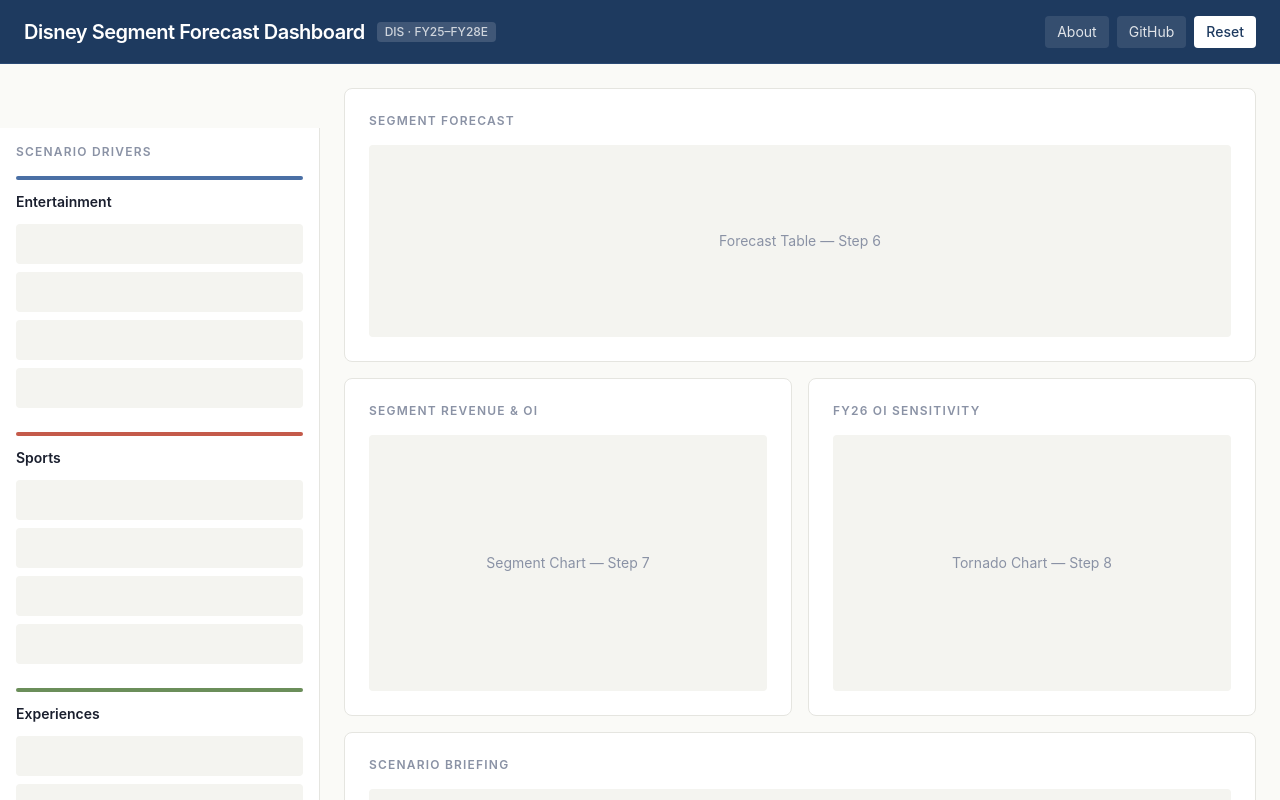
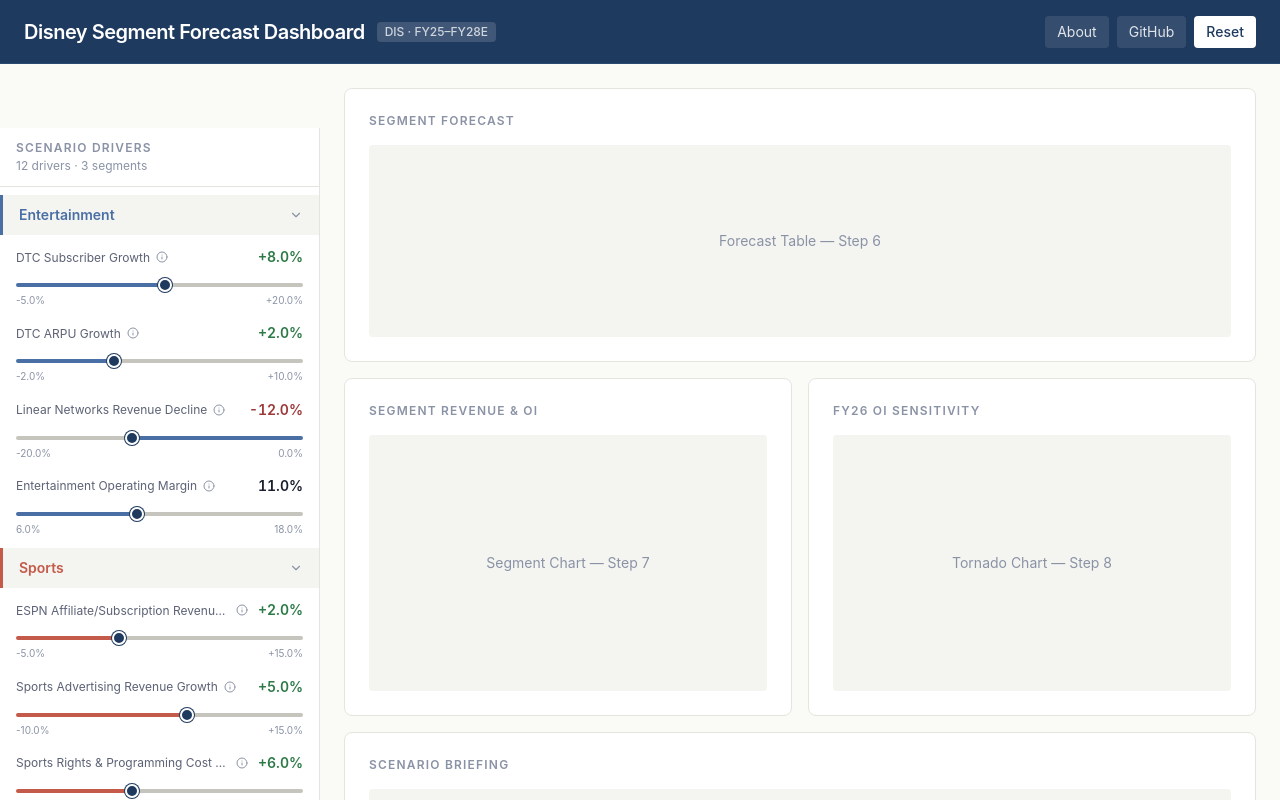
Before and after one commit to agustinecortez/disney-segment-dashboard, a Next.js app: page / in a window 1280 px wide. Shown: the top 800 px of the page. Built offline with nearby package versions, Linux system fonts and the light colour scheme.

Commit message:
Driver panel functional, state flows through to console

```diff
--- a/components/DriverPanel.tsx
+++ b/components/DriverPanel.tsx
@@ -1,56 +1,133 @@
 "use client";
 
-// Placeholder — full implementation in Step 5.
-// Renders a labeled left rail so the layout skeleton is visible.
-
-import { DriverValues } from "@/lib/disneyData";
+import { useState } from "react";
+import { ChevronDown, ChevronRight } from "lucide-react";
+import { DISNEY_CONFIG, DriverValues, SegmentBaseline } from "@/lib/disneyData";
+import DriverSlider from "./DriverSlider";
 
 interface DriverPanelProps {
   drivers: DriverValues;
   onChange: (id: string, value: number) => void;
 }
 
-export default function DriverPanel({ drivers: _drivers, onChange: _onChange }: DriverPanelProps) {
+const SEGMENT_COLORS: Record<string, string> = {
+  entertainment: "var(--color-entertainment)",
+  sports: "var(--color-sports)",
+  experiences: "var(--color-experiences)",
+};
+
+function SegmentSection({
+  segment,
+  drivers,
+  onChange,
+}: {
+  segment: SegmentBaseline;
+  drivers: DriverValues;
+  onChange: (id: string, value: number) => void;
+}) {
+  const [open, setOpen] = useState(true);
+  const accentColor = SEGMENT_COLORS[segment.key];
+
+  return (
+    <div className="mb-2">
+      {/* Section header */}
+      <button
+        onClick={() => setOpen((o) => !o)}
+        className="w-full flex items-center justify-between px-4 py-2.5 transition-colors"
+        style={{
+          borderLeft: `3px solid ${accentColor}`,
+          backgroundColor: open ? "var(--color-bg-subtle)" : "transparent",
+        }}
+        onMouseEnter={(e) =>
+          (e.currentTarget.style.backgroundColor = "var(--color-bg-subtle)")
+        }
+        onMouseLeave={(e) =>
+          (e.currentTarget.style.backgroundColor = open
+            ? "var(--color-bg-subtle)"
+            : "transparent")
+        }
+        aria-expanded={open}
+      >
+        <span
+          className="text-sm font-semibold"
+          style={{ color: accentColor }}
+        >
+          {segment.name}
+        </span>
+        <span style={{ color: "var(--color-text-tertiary)" }}>
+          {open ? <ChevronDown size={14} /> : <ChevronRight size={14} />}
+        </span>
+      </button>
+
+      {/* Sliders */}
+      {open && (
+        <div className="px-4 pt-3 pb-1">
+          {segment.drivers.map((driver) => (
+            <DriverSlider
+              key={driver.id}
+              driver={driver}
+              value={drivers[driver.id]}
+              onChange={onChange}
+              accentColor={accentColor}
+            />
+          ))}
+        </div>
+      )}
+    </div>
+  );
+}
+
+export default function DriverPanel({ drivers, onChange }: DriverPanelProps) {
   return (
     <aside
-      className="shrink-0 border-r overflow-y-auto"
+      className="h-full border-r flex flex-col"
       style={{
-        width: 320,
         borderColor: "var(--color-border)",
         backgroundColor: "var(--color-bg-card)",
       }}
     >
-      <div className="p-4">
+      {/* Panel header */}
+      <div
+        className="px-4 py-3 border-b flex-shrink-0"
+        style={{ borderColor: "var(--color-border)" }}
+      >
         <p
-          className="text-xs font-semibold uppercase tracking-widest mb-4"
+          className="text-xs font-semibold uppercase tracking-widest"
           style={{ color: "var(--color-text-tertiary)" }}
         >
           Scenario Drivers
         </p>
+        <p
+          className="text-xs mt-0.5"
+          style={{ color: "var(--color-text-tertiary)" }}
+        >
+          12 drivers · 3 segments
+        </p>
+      </div>
 
-        {/* Segment placeholders */}
-        {[
-          { label: "Entertainment", color: "var(--color-entertainment)", drivers: 4 },
-          { label: "Sports", color: "var(--color-sports)", drivers: 4 },
-          { label: "Experiences", color: "var(--color-experiences)", drivers: 4 },
-        ].map((seg) => (
-          <div key={seg.label} className="mb-6">
-            <div
-              className="h-1 w-full rounded-full mb-3"
-              style={{ backgroundColor: seg.color }}
-            />
-            <p className="font-semibold text-sm mb-3" style={{ color: "var(--color-text-primary)" }}>
-              {seg.label}
-            </p>
-            {Array.from({ length: seg.drivers }).map((_, i) => (
-              <div
-                key={i}
-                className="h-10 rounded mb-2"
-                style={{ backgroundColor: "var(--color-bg-subtle)" }}
-              />
-            ))}
-          </div>
+      {/* Segments */}
+      <div className="flex-1 overflow-y-auto py-2">
+        {DISNEY_CONFIG.segments.map((segment) => (
+          <SegmentSection
+            key={segment.key}
+            segment={segment}
+            drivers={drivers}
+            onChange={onChange}
+          />
         ))}
+      </div>
+
+      {/* Footer hint */}
+      <div
+        className="px-4 py-2.5 border-t flex-shrink-0"
+        style={{ borderColor: "var(--color-border)" }}
+      >
+        <p
+          className="text-xs leading-relaxed"
+          style={{ color: "var(--color-text-tertiary)" }}
+        >
+          Adjust sliders to model scenarios. Outputs update in real time.
+        </p>
       </div>
     </aside>
   );
--- /dev/null
+++ b/components/DriverSlider.tsx
@@ -0,0 +1,149 @@
+"use client";
+
+import { useState } from "react";
+import { Info } from "lucide-react";
+import { DriverDefinition } from "@/lib/disneyData";
+
+interface DriverSliderProps {
+  driver: DriverDefinition;
+  value: number;
+  onChange: (id: string, value: number) => void;
+  accentColor: string;
+}
+
+export default function DriverSlider({
+  driver,
+  value,
+  onChange,
+  accentColor,
+}: DriverSliderProps) {
+  const [tooltipVisible, setTooltipVisible] = useState(false);
+
+  const isMargin = driver.unit === "margin";
+  const isNegativeDriver = driver.id === "linearDecline";
+
+  // Format the displayed value
+  function formatValue(v: number): string {
+    if (isMargin) return `${v.toFixed(1)}%`;
+    const sign = v > 0 ? "+" : "";
+    return `${sign}${v.toFixed(1)}%`;
+  }
+
+  // Color the value label: positive green, negative red, zero neutral
+  function valueColor(v: number): string {
+    if (isMargin) return "var(--color-text-primary)";
+    if (v > 0) return "var(--color-positive)";
+    if (v < 0) return "var(--color-negative)";
+    return "var(--color-text-secondary)";
+  }
+
+  // Track fill percentage for the slider background
+  const pct =
+    ((value - driver.min) / (driver.max - driver.min)) * 100;
+
+  return (
+    <div className="mb-4 last:mb-0">
+      {/* Label row */}
+      <div className="flex items-center justify-between mb-1">
+        <div className="flex items-center gap-1 min-w-0">
+          <span
+            className="text-xs leading-tight truncate"
+            style={{ color: "var(--color-text-secondary)" }}
+          >
+            {driver.label}
+          </span>
+
+          {/* Info tooltip */}
+          <div className="relative flex-shrink-0">
+            <button
+              className="flex items-center justify-center rounded-full transition-colors"
+              style={{ color: "var(--color-text-tertiary)", width: 16, height: 16 }}
+              onMouseEnter={() => setTooltipVisible(true)}
+              onMouseLeave={() => setTooltipVisible(false)}
+              onFocus={() => setTooltipVisible(true)}
+              onBlur={() => setTooltipVisible(false)}
+              aria-label={`Info: ${driver.label}`}
+              tabIndex={0}
+            >
+              <Info size={12} />
+            </button>
+
+            {tooltipVisible && (
+              <div
+                className="absolute left-0 bottom-full mb-1 z-50 rounded-md p-2.5 shadow-lg text-xs leading-relaxed"
+                style={{
+                  width: 240,
+                  backgroundColor: "var(--color-primary)",
+                  color: "#ffffff",
+                  border: "1px solid var(--color-primary-hover)",
+                }}
+              >
+                {driver.description}
+                {/* Small arrow */}
+                <div
+                  className="absolute top-full left-2"
+                  style={{
+                    width: 0,
+                    height: 0,
+                    borderLeft: "5px solid transparent",
+                    borderRight: "5px solid transparent",
+                    borderTop: "5px solid var(--color-primary)",
+                  }}
+                />
+              </div>
+            )}
+          </div>
+        </div>
+
+        {/* Current value — large, right-aligned */}
+        <span
+          className="text-sm font-semibold tabular-nums flex-shrink-0 ml-2"
+          style={{ color: valueColor(value) }}
+        >
+          {formatValue(value)}
+        </span>
+      </div>
+
+      {/* Slider */}
+      <div className="relative">
+        <input
+          type="range"
+          min={driver.min}
+          max={driver.max}
+          step={driver.step}
+          value={value}
+          onChange={(e) => onChange(driver.id, parseFloat(e.target.value))}
+          className="w-full"
+          style={{
+            // Dynamic fill: color the track up to the thumb
+            background: isNegativeDriver
+              ? `linear-gradient(to right,
+                  var(--color-border-strong) 0%,
+                  var(--color-border-strong) ${pct}%,
+                  ${accentColor} ${pct}%,
+                  ${accentColor} 100%)`
+              : `linear-gradient(to right,
+                  ${accentColor} 0%,
+                  ${accentColor} ${pct}%,
+                  var(--color-border-strong) ${pct}%,
+                  var(--color-border-strong) 100%)`,
+          }}
+          aria-label={driver.label}
+          aria-valuemin={driver.min}
+          aria-valuemax={driver.max}
+          aria-valuenow={value}
+        />
+      </div>
+
+      {/* Min/max range hint */}
+      <div className="flex justify-between mt-0.5">
+        <span className="text-xs" style={{ color: "var(--color-text-tertiary)", fontSize: 10 }}>
+          {formatValue(driver.min)}
+        </span>
+        <span className="text-xs" style={{ color: "var(--color-text-tertiary)", fontSize: 10 }}>
+          {formatValue(driver.max)}
+        </span>
+      </div>
+    </div>
+  );
+}
```
